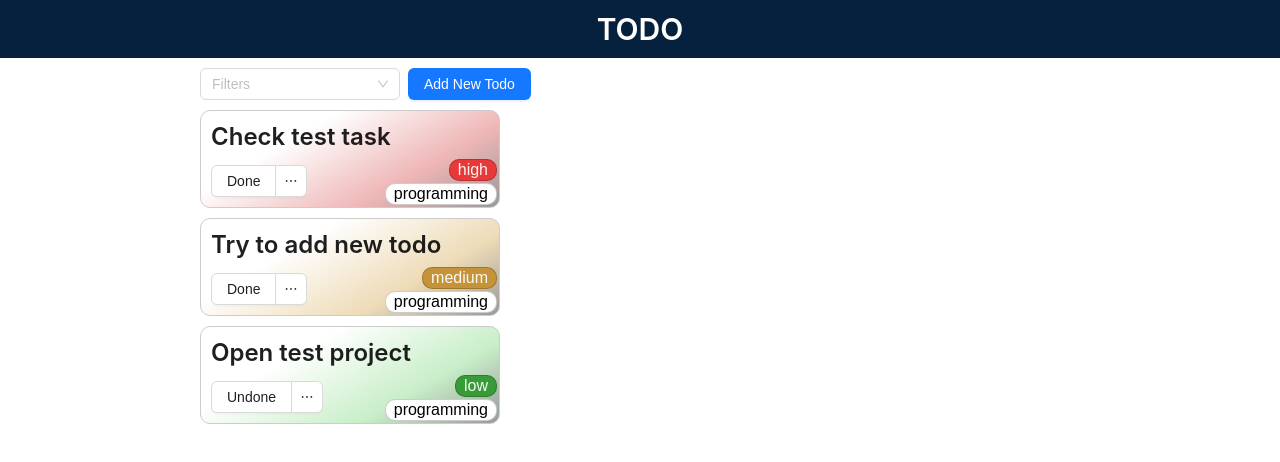
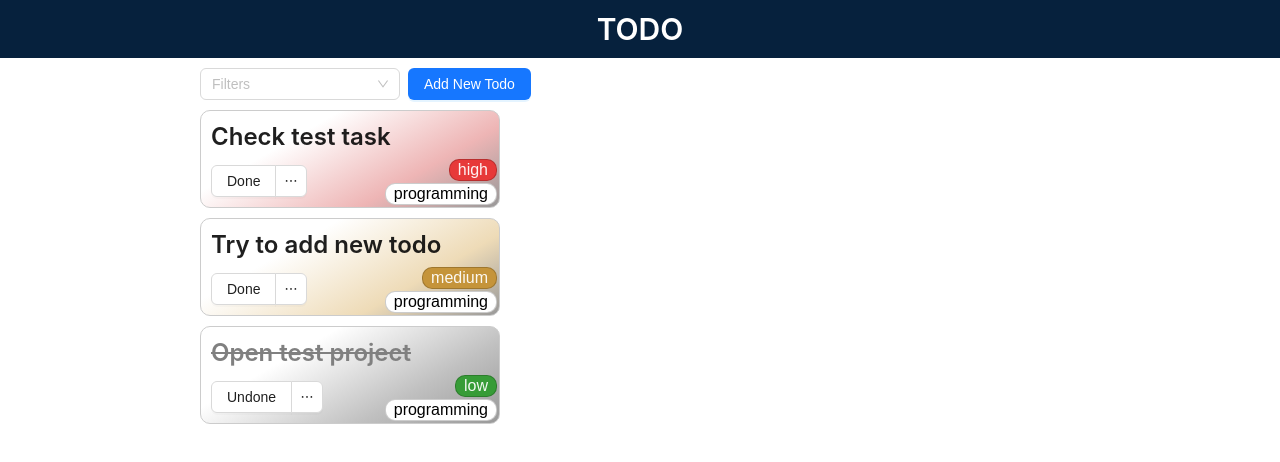
Before and after one commit to khe4oyan/sophisticated_todo_list, a React (Create React App) app: page /todos in a window 1280 px wide. Shown: the top 462 px of the page. Built offline with nearby package versions, Linux system fonts and the light colour scheme.

Commit message:
doned todos styles add

```diff
--- a/src/components/TodoCard/TodoCard.jsx
+++ b/src/components/TodoCard/TodoCard.jsx
@@ -90,9 +90,11 @@ export default function TodoCard({ todoData, ind }) {
     priority,
   } = todoData;
 
+  const lowecasePriority = priority.toLowerCase();
+
   return (
-    <Root className={`${priority.toLowerCase()}`}>
-      <Title level={3}>{text}</Title>
+    <Root className={statusIsDone || lowecasePriority}>
+      <Title level={3} style={statusIsDone && {textDecorationLine: "line-through", color: "gray"}}>{text}</Title>
       <Dropdown.Button
         menu={{
           items,
@@ -103,7 +105,7 @@ export default function TodoCard({ todoData, ind }) {
         {statusIsDone ? "Undone" : "Done"}
       </Dropdown.Button>
 
-      <Priority className={priority.toLowerCase()}>{priority.toLowerCase()}</Priority>
+      <Priority className={lowecasePriority}>{lowecasePriority}</Priority>
       <Category>{category.toLowerCase()}</Category>
     </Root>
   );
```
